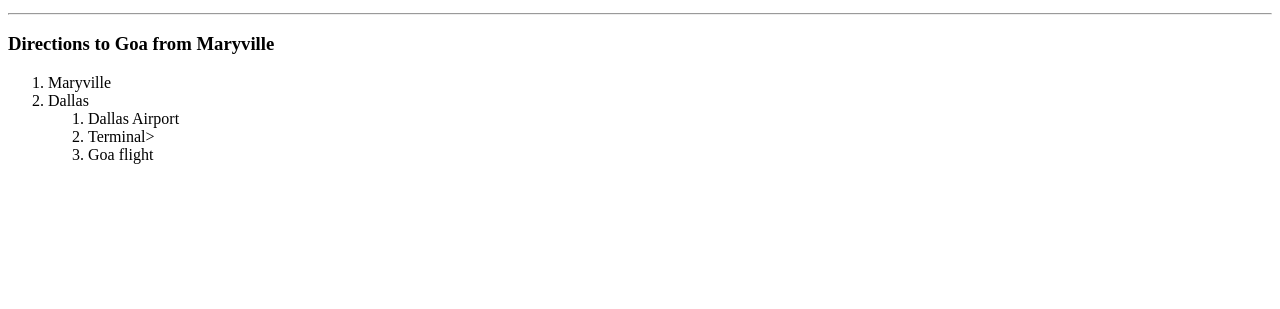
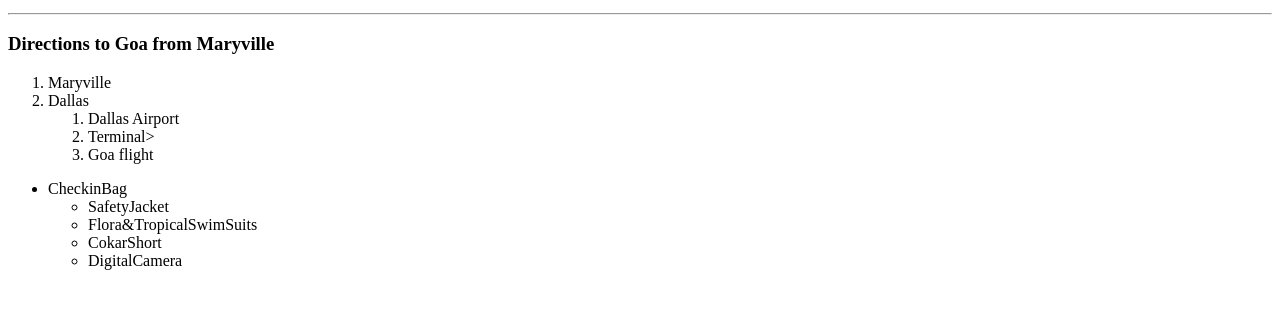
Before and after one commit to 44-563-WebApps-F21/webapps-f21-assignment-3-Srilathavunnam, a plain HTML site: page index.html in a window 1280 px wide. Shown: the part 217-526 px from the top of the page. Drawn offline with Linux system fonts and the light colour scheme.

Commit message:
added items

```diff
--- a/index.html
+++ b/index.html
@@ -22,7 +22,16 @@
         </ol>
 
 </ol>
+<ul>
+     <li>CheckinBag</li>
+     <ul>
+         <li>SafetyJacket</li>
+         <li>Flora&TropicalSwimSuits</li>
+         <li>CokarShort</li>
+         <li>DigitalCamera</li>
 
+     </ul>
+</ul>
 
 
 
```
